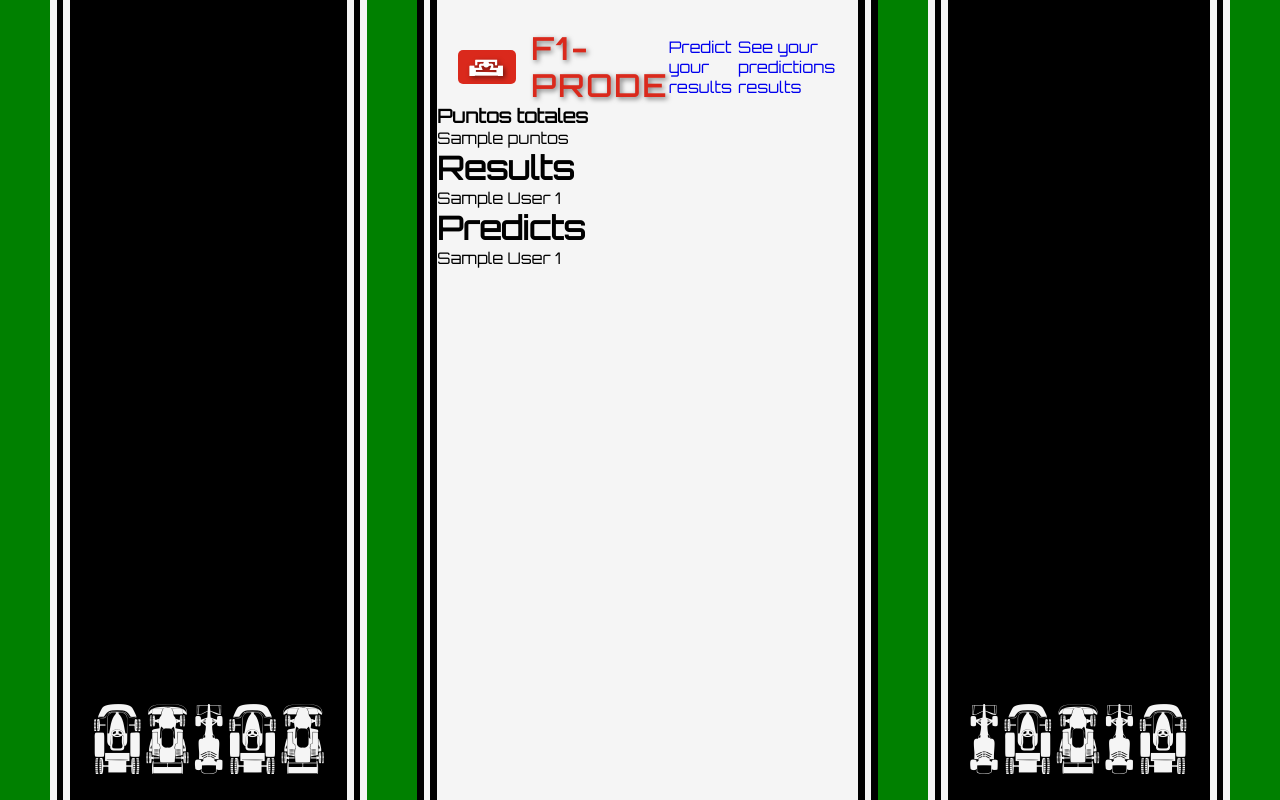
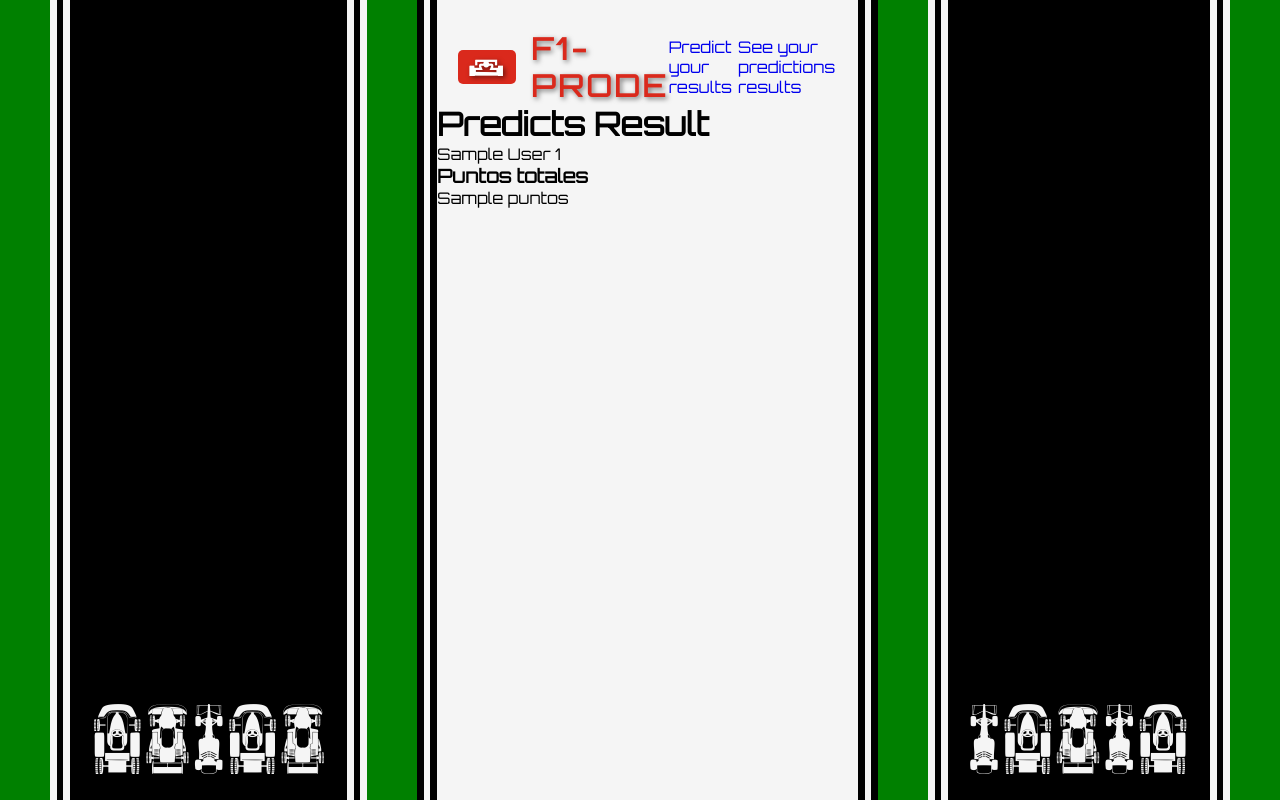
Before and after one commit to SifonFelipe/F1Prode, a Django app: template f1prode/base/templates/base_templates/view_prediction_results.html in a window 1280 px wide. Run offline with Django 5.2, Linux system fonts and the light colour scheme; the template is opened without the code that fills it: most values are stand-ins (such as "Sample title", 1, 10 or a date in 2020).

Commit message:
Predictions color by the result, group views

```diff
--- a/f1prode/base/templates/base_templates/view_prediction_results.html
+++ b/f1prode/base/templates/base_templates/view_prediction_results.html
@@ -1,16 +1,29 @@
 {% extends 'main.html' %}
 
 {% block content %}
+<style>
+.green-class{
+    color: green;
+}
+
+.yellow-class{
+  color: rgb(106, 106, 0);
+}
+
+.red-class{
+  color: red;
+}
+</style>
+
+<h1>Predicts Result</h1>
+{% for driver, color in predicts.items %}
+    <p class="{{color}}-class">{{driver.first_name}} {{driver.last_name}} {{driver.number}}</p>
+{% endfor %}
+
 <h3>Puntos totales </h3>
 <p>{{puntos}}</p>
 
-<h1>Results</h1>
-{% for driver in drivers_ordenados %}
-    <p>{{driver.first_name}} {{driver.last_name}} {{driver.number}}</p>
-{% endfor %}
-
-<h1>Predicts</h1>
-{% for driver in predicts_ordenadas %}
-    <p>{{driver.first_name}} {{driver.last_name}} {{driver.number}}</p>
-{% endfor %}
+<form>
+    <input type="hidden" />
+</form>
 {% endblock content %}
```
Also changed, not shown: f1prode/base/templates/base_templates/view_group.html (+8 -0 lines).
